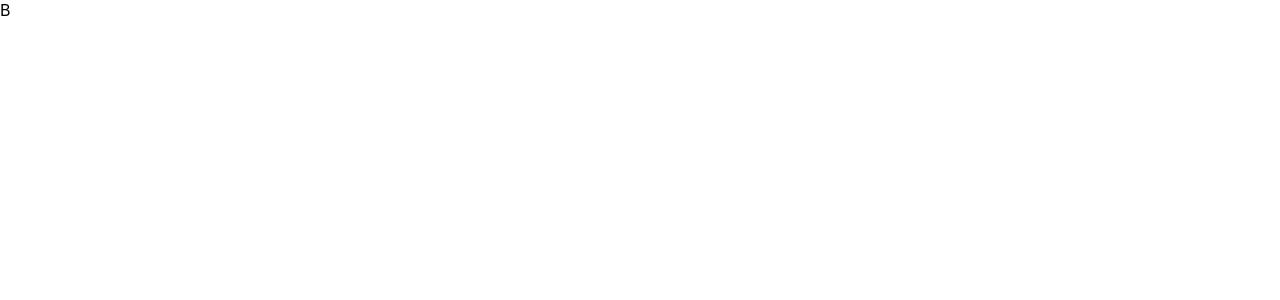
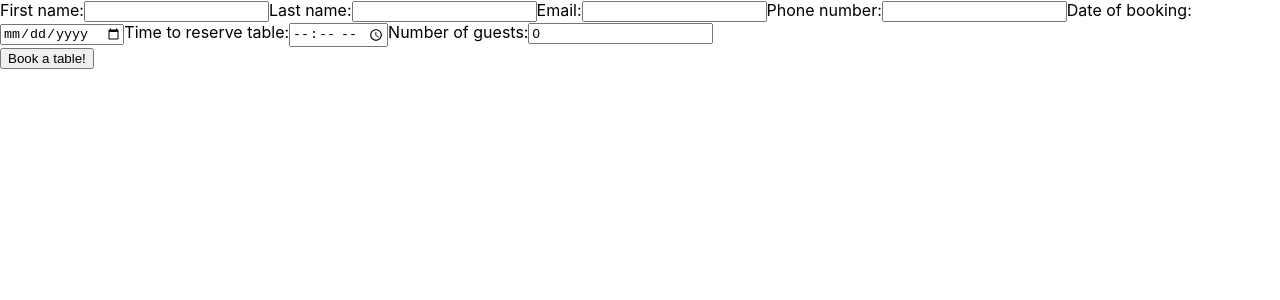
Before and after one commit to wahlstrommm/react-restaurant-app, a React (Create React App) app: page /bookning in a window 1280 px wide. Shown: the top 300 px of the page. Built offline with nearby package versions, Linux system fonts and the light colour scheme.

Commit message:
Ändrat lite i interfaces, behövde lägga till Customer i NewBookning bland annat. Sen har jag även lagt till forms med funktion för att skicka. Just nu får jag error 401 (Unauthorized) när jag försöker skicka dock.

```diff
--- a/src/components/bookning/bookning.tsx
+++ b/src/components/bookning/bookning.tsx
@@ -1,7 +1,82 @@
-import React from 'react'
+import axios from 'axios';
+import React, { ChangeEvent, useState } from 'react'
+import { NewBookning } from '../../models/Bookning/NewBookning';
+import { INewCostumer } from '../../models/Costumer/INewCostumer'
 
 export default function Bookning() {
+  let bookingURL = "https://school-restaurant-api.azurewebsites.net/booking/create";
+
+  // Skapar en customer för att sen kunna lägga till i bokning
+  const [newCustomer, setNewCustomer] = useState<INewCostumer>({
+    name: '',
+    lastname: '',
+    email: '',
+    phone: ''
+  });
+  // Försökte enbart ha denna state från början, men fick inte till det med forms. Denna är vad som skickas till API:t för att boka bordet.
+  // Försökte ha name som customer.name i forms för att hantera det men funkade ej.
+  const [newBooking, setNewBooking] = useState<NewBookning>({
+    restaurantId: '624ff079138a40561e115f16',
+    date: '',
+    time: '',
+    numberOfGuests: 0,
+    customer: {
+      name: '',
+      lastname: '',
+      email: '',
+      phone: ''
+    }
+  });
+
+  const handleBookingChange = (e: ChangeEvent<HTMLInputElement>) => {
+    let name: string = e.target.name;
+    setNewBooking({...newBooking, [name]: e.target.value});
+    console.log(newBooking);
+  };
+
+  const handleCustomerChange = (e: ChangeEvent<HTMLInputElement>) => {
+    let name: string = e.target.name;
+    setNewCustomer({...newCustomer, [name]: e.target.value});
+    console.log(newCustomer);
+  };
+
+
+  function sendBooking() {
+    axios.post(bookingURL, {
+      restaurantId: '',
+      date: newBooking.date,
+      time: newBooking.time,
+      numberOfGuests: newBooking.numberOfGuests,
+      customer: {
+        name: newBooking.customer.name,
+        lastname: newBooking.customer.lastname,
+        email: newBooking.customer.email,
+        phone: newBooking.customer.phone
+      }
+    }).then(response => {console.log(response.data)})
+    .catch(error => {console.log(error)})
+  }
+
+
   return (
-    <div>B</div>
+    <>
+      <form>
+        <label>First name:</label>
+        <input type="text" name="name" value={newCustomer.name} onChange={handleCustomerChange}/>
+        <label>Last name:</label>
+        <input type="text" name="lastname" value={newCustomer.lastname} onChange={handleCustomerChange}/>
+        <label>Email:</label>
+        <input type="text" name="email" value={newCustomer.email} onChange={handleCustomerChange}/>
+        <label>Phone number:</label>
+        <input type="text" name="phone" value={newCustomer.phone} onChange={handleCustomerChange}/>
+        <label>Date of booking:</label>
+        <input type="date" name="date" value={newBooking.date} onChange={handleBookingChange}/>
+        <label>Time to reserve table:</label>
+        <input type="time" name="time" value={newBooking.time} onChange={handleBookingChange}/>
+        <label>Number of guests:</label>
+        <input type="number" name="numberOfGuests"  value={newBooking.numberOfGuests} onChange={handleBookingChange}/>
+      </form>
+      <button onClick={sendBooking}>Book a table!</button>
+    </>
   )
 }
--- a/src/models/Bookning/Booknings.ts
+++ b/src/models/Bookning/Booknings.ts
@@ -1,4 +1,4 @@
-import { Bookning } from "./Bookning";
+import { Bookning } from "./MyBookning";
 
 export class Booknings{
     Booknings:Bookning[]=[]
--- a/src/models/Bookning/NewBookning.ts
+++ b/src/models/Bookning/NewBookning.ts
@@ -1,12 +1,16 @@
+import { INewCostumer } from "../Costumer/INewCostumer"
+
 export class NewBookning{
     restaurantId:string
     date:string
     time:string
     numberOfGuests:number
-constructor(restaurantId:string,date:string,time:string,numberOfGuests:number){
+    customer: INewCostumer;
+constructor(restaurantId:string,date:string,time:string,numberOfGuests:number, customer: INewCostumer){
     this.restaurantId = restaurantId,
     this.date=date,
     this.time=time,
     this.numberOfGuests=numberOfGuests;
+    this.customer=customer;
     }
 }
```
Also changed, not shown: src/models/Bookning/MyBookning.ts (renamed from src/models/Bookning/Bookning.ts), src/models/Costumer/INewCostumer.ts (renamed from src/models/Costumer/!NewCostumer.ts).
